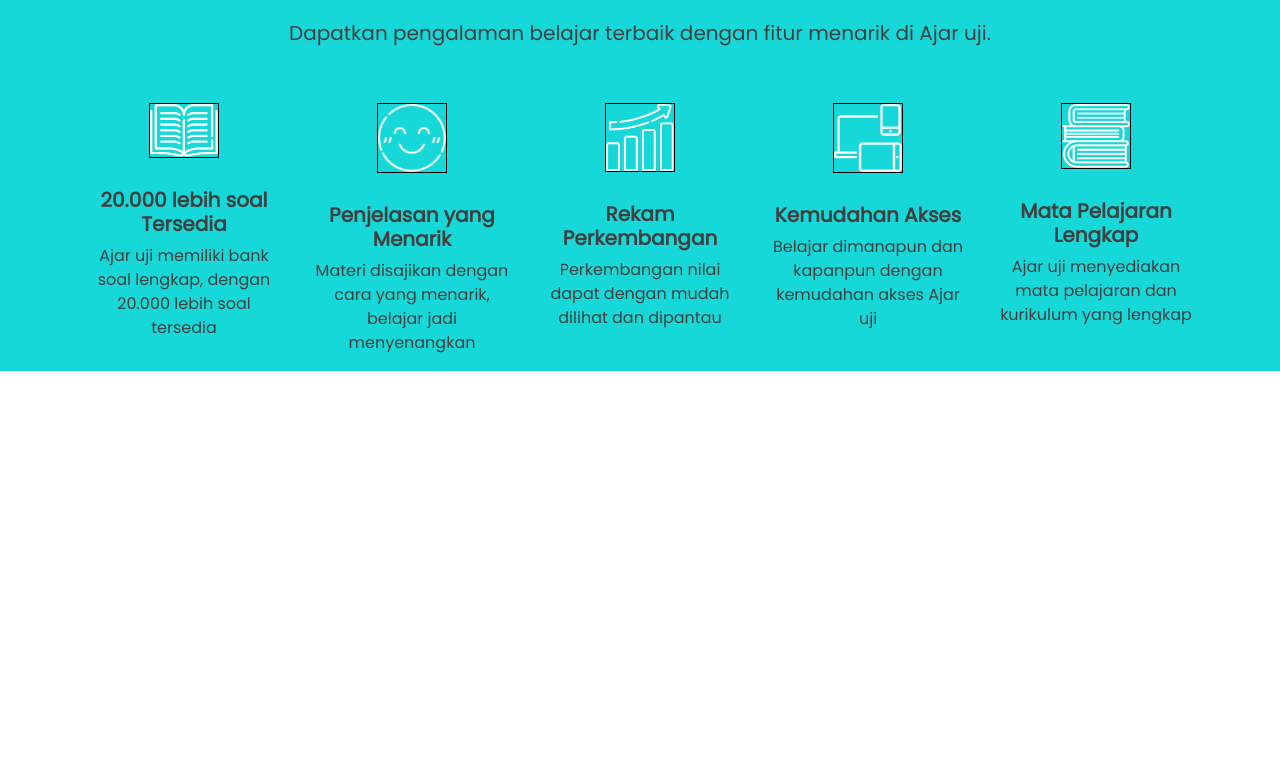
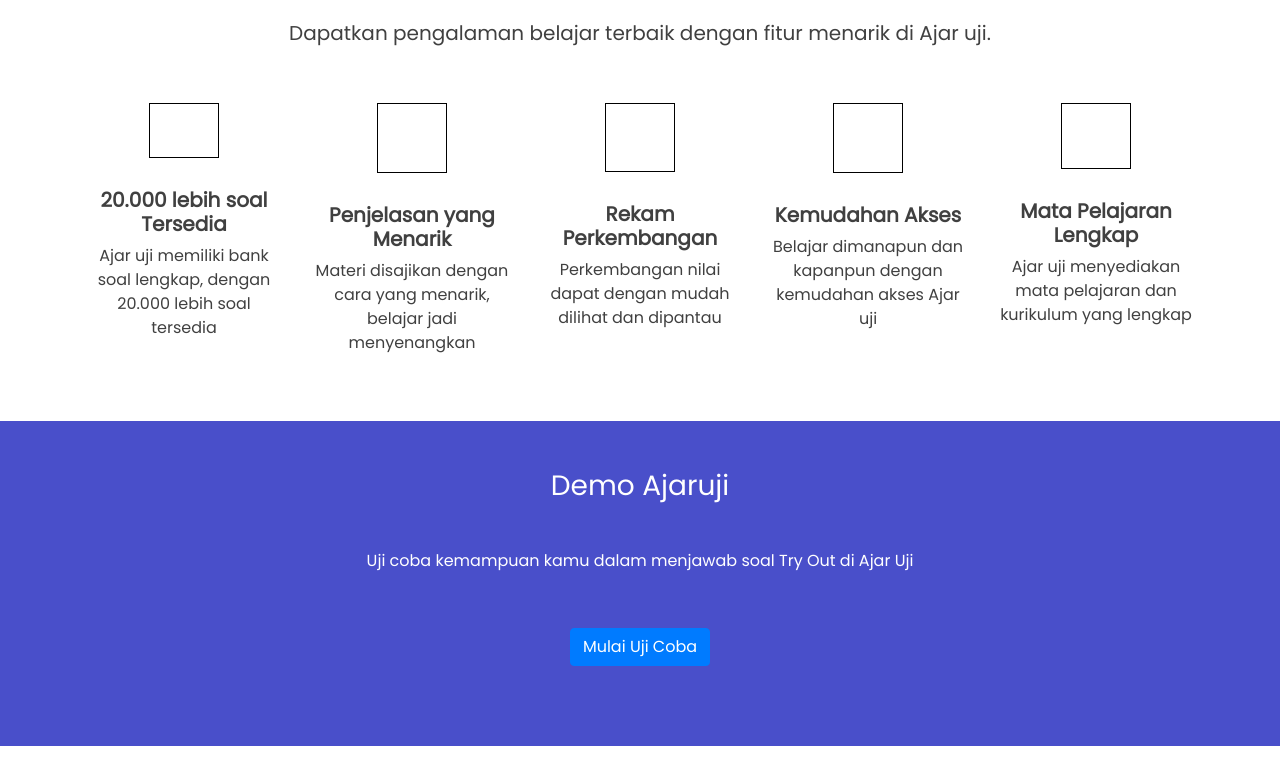
Before and after one commit to IanCode09/AjarUji-Clone, a React (Create React App) app: page / in a window 1280 px wide. Shown: the part 676-1460 px from the top of the page. Before the commit the page ends 1280 px from the top, so only its background shows below. Built offline with nearby package versions, Linux system fonts and the light colour scheme.

Commit message:
Demo Components

```diff
--- a/src/assets/css/index.css
+++ b/src/assets/css/index.css
@@ -5,11 +5,11 @@
   padding: 0;
   box-sizing: border-box;
   font-family: 'Poppins', sans-serif;
-  color: #404040
+  /* color: #404040 */
 }
 
 main {
-  min-height: 150vh;
+  min-height: 800vh;
 }
 
 .navbar-brand img {
@@ -27,7 +27,7 @@
 
 .feature_container {
   margin-top: 100px;
-  background-color: rgb(23, 216, 216);
+  /* background-color: rgb(23, 216, 216); */
 }
 
 .feature_container img {
@@ -36,3 +36,9 @@
   width: 70px;
   border: 1px solid black
 }
+
+.demo_container {
+  background-color: #494fca;
+  margin-top: 50px;
+  color: white
+}
--- /dev/null
+++ b/src/components/Demo.js
@@ -0,0 +1,16 @@
+import React from 'react'
+import { Button } from 'react-bootstrap'
+
+const Demo = () => {
+    return (
+        <div className='demo_container text-center'>
+            <h3 className='pt-md-5'>Demo Ajaruji</h3>
+
+            <h6 className='mt-5'>Uji coba kemampuan kamu dalam menjawab soal Try Out di Ajar Uji</h6>
+
+            <Button style={{ marginTop: '50px', marginBottom: '80px' }}>Mulai Uji Coba</Button>
+        </div>
+    )
+}
+
+export default Demo
--- a/src/screens/HomeScreen.js
+++ b/src/screens/HomeScreen.js
@@ -3,6 +3,7 @@
 import Header from '../components/Header'
 import Hero from '../components/Hero'
 import Feature from '../components/Feature'
+import Demo from '../components/Demo'
 
 const HomeScreen = () => {
     return (
@@ -11,6 +12,7 @@
             <main>
                 <Hero />
                 <Feature />
+                <Demo />
             </main>
         </div>
     )
```
Also changed, not shown: src/assets/css/bootstrap.min.css.
